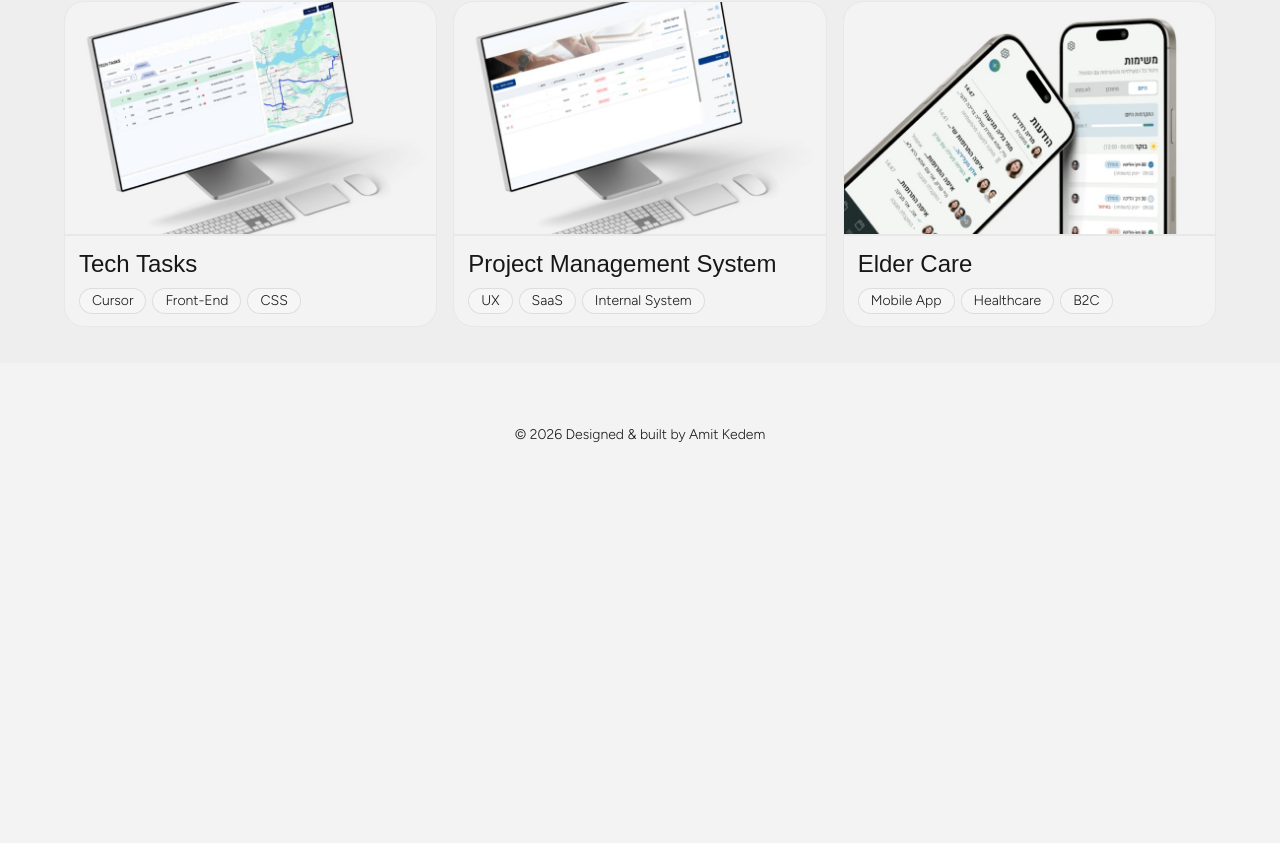
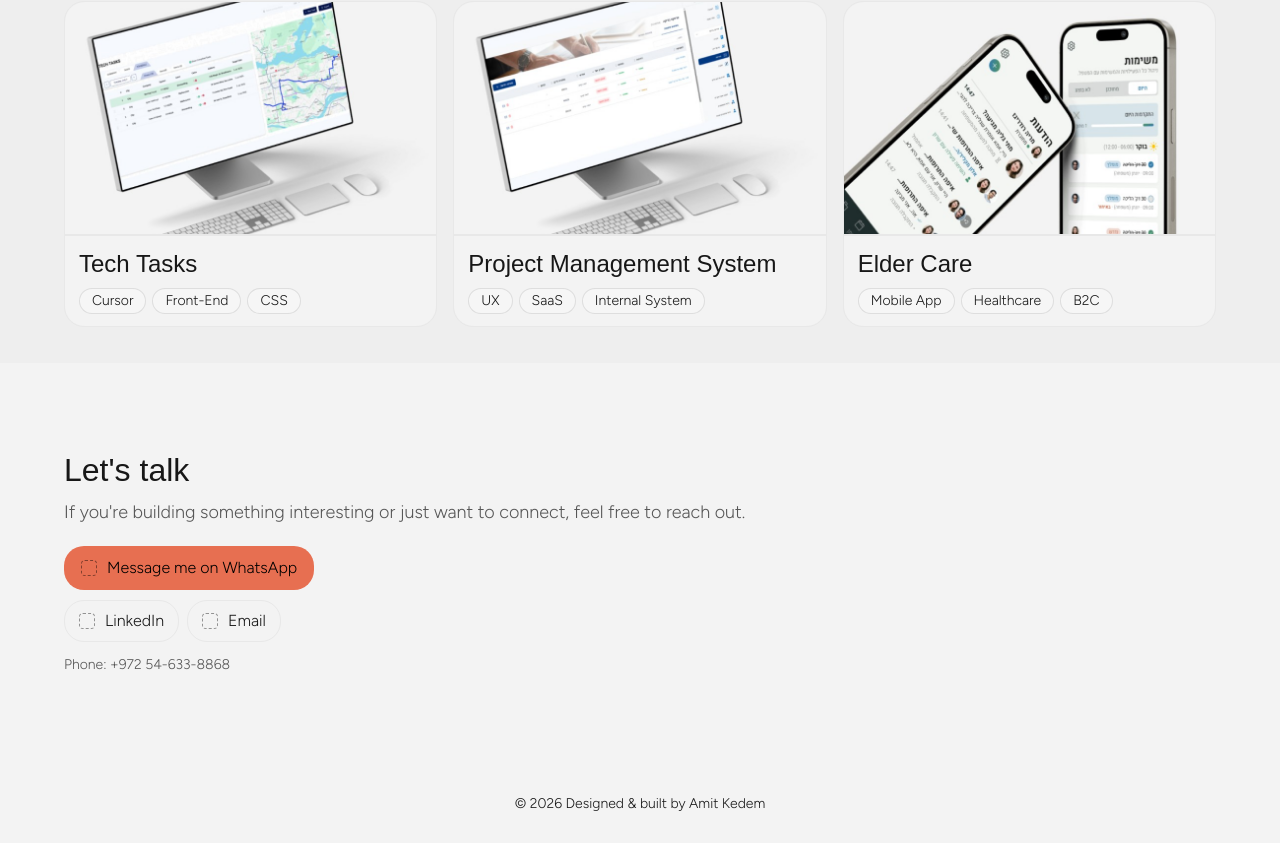
Before and after one commit to amitkedem100/portfolio, a Next.js app: page /portfolio/home in a window 1280 px wide. Shown: the part 1617-2460 px from the top of the page. Before the commit the page ends 2092 px from the top, so only its background shows below. Built offline with nearby package versions, Linux system fonts and the light colour scheme; a web font is replaced by a local one.

Commit message:
first layout contact

```diff
--- /dev/null
+++ b/src/app/portfolio/home/components/HomeContactSection.css
@@ -0,0 +1,109 @@
+.home-contact {
+  padding-block: clamp(28px, 4.8vw, 56px);
+}
+
+.home-contact__inner {
+  max-width: 760px;
+  text-align: left;
+}
+
+.home-contact__title {
+  margin: 0 0 10px;
+  font: var(--portfolio-text-h1);
+  color: var(--text-primary);
+}
+
+.home-contact__subtitle {
+  margin: 0;
+  max-width: 62ch;
+  font: var(--portfolio-text-b1);
+  color: var(--text-secondary);
+}
+
+.home-contact__actions {
+  margin-top: 20px;
+  display: flex;
+  flex-direction: column;
+  gap: 10px;
+  align-items: flex-start;
+}
+
+.home-contact__primary,
+.home-contact__secondary {
+  display: inline-flex;
+  align-items: center;
+  gap: 10px;
+  min-height: 42px;
+  border-radius: var(--radius-20);
+  border: 1px solid transparent;
+  text-decoration: none;
+  font: var(--portfolio-text-b2);
+  transition:
+    border-color 160ms ease,
+    background-color 160ms ease,
+    color 160ms ease;
+}
+
+.home-contact__primary {
+  padding: 9px 16px;
+  background: var(--accent);
+  color: var(--accent-contrast);
+}
+
+.home-contact__primary:hover {
+  background: color-mix(in srgb, var(--accent) 86%, var(--background));
+}
+
+.home-contact__secondary-list {
+  display: flex;
+  flex-wrap: wrap;
+  gap: 8px;
+}
+
+.home-contact__secondary {
+  padding: 8px 14px;
+  background: transparent;
+  border-color: var(--border-subtle);
+  color: var(--text-primary);
+}
+
+.home-contact__secondary:hover {
+  border-color: var(--border);
+  background: color-mix(in srgb, var(--surface-subtle) 82%, transparent);
+}
+
+.home-contact__icon-slot {
+  width: 16px;
+  height: 16px;
+  flex-shrink: 0;
+  border: 1px dashed color-mix(in srgb, currentColor 44%, transparent);
+  border-radius: 4px;
+}
+
+.home-contact__phone {
+  margin: 12px 0 0;
+  font: var(--portfolio-text-b3);
+  color: var(--text-secondary);
+}
+
+@media (max-width: 768px) {
+  .home-contact {
+    padding-block: 24px 36px;
+  }
+
+  .home-contact__actions {
+    margin-top: 16px;
+    width: 100%;
+  }
+
+  .home-contact__primary,
+  .home-contact__secondary {
+    width: 100%;
+    justify-content: flex-start;
+  }
+
+  .home-contact__secondary-list {
+    width: 100%;
+    flex-direction: column;
+  }
+}
--- /dev/null
+++ b/src/app/portfolio/home/components/HomeContactSection.tsx
@@ -0,0 +1,60 @@
+import "./HomeContactSection.css";
+import { CursorZone } from "@/app/portfolio/components/CursorZone";
+
+const WHATSAPP_HREF =
+  "https://wa.me/972546338868?text=Hi%20Amit%2C%20saw%20your%20portfolio%20%E2%80%94%20would%20love%20to%20connect.";
+const LINKEDIN_HREF = "https://www.linkedin.com/in/amitkedemuiux/";
+const EMAIL_HREF = "mailto:kedemami2@gmail.com";
+
+export function HomeContactSection() {
+  return (
+    <section className="home-contact home-page-section" aria-labelledby="home-contact-title">
+      <div className="home-contact__inner">
+        <h2 id="home-contact-title" className="home-contact__title">
+          Let&apos;s talk
+        </h2>
+        <p className="home-contact__subtitle">
+          If you&apos;re building something interesting or just want to connect, feel free to
+          reach out.
+        </p>
+
+        <div className="home-contact__actions" aria-label="Contact actions">
+          <CursorZone variant="large">
+            <a
+              className="home-contact__primary"
+              href={WHATSAPP_HREF}
+              target="_blank"
+              rel="noreferrer"
+            >
+              <span className="home-contact__icon-slot" aria-hidden />
+              <span>Message me on WhatsApp</span>
+            </a>
+          </CursorZone>
+
+          <div className="home-contact__secondary-list">
+            <CursorZone variant="large">
+              <a
+                className="home-contact__secondary"
+                href={LINKEDIN_HREF}
+                target="_blank"
+                rel="noreferrer"
+              >
+                <span className="home-contact__icon-slot" aria-hidden />
+                <span>LinkedIn</span>
+              </a>
+            </CursorZone>
+
+            <CursorZone variant="large">
+              <a className="home-contact__secondary" href={EMAIL_HREF}>
+                <span className="home-contact__icon-slot" aria-hidden />
+                <span>Email</span>
+              </a>
+            </CursorZone>
+          </div>
+        </div>
+
+        <p className="home-contact__phone">Phone: +972 54-633-8868</p>
+      </div>
+    </section>
+  );
+}
--- a/src/app/portfolio/home/page.tsx
+++ b/src/app/portfolio/home/page.tsx
@@ -4,6 +4,7 @@ import { ProjectCard } from "@/app/portfolio/components/ProjectCard";
 import { HomeHeroFullBleed } from "./components/HomeHeroFullBleed";
 import { ScrollToSelectedWork } from "./ScrollToSelectedWork";
 import { AdditionalWorkSection } from "./components/AdditionalWorkSection";
+import { HomeContactSection } from "./components/HomeContactSection";
 
 export default function PortfolioHomePage() {
   return (
@@ -40,6 +41,7 @@ export default function PortfolioHomePage() {
           </CursorZone>
         </section>
         <AdditionalWorkSection />
+        <HomeContactSection />
       </div>
     </>
   );
```
